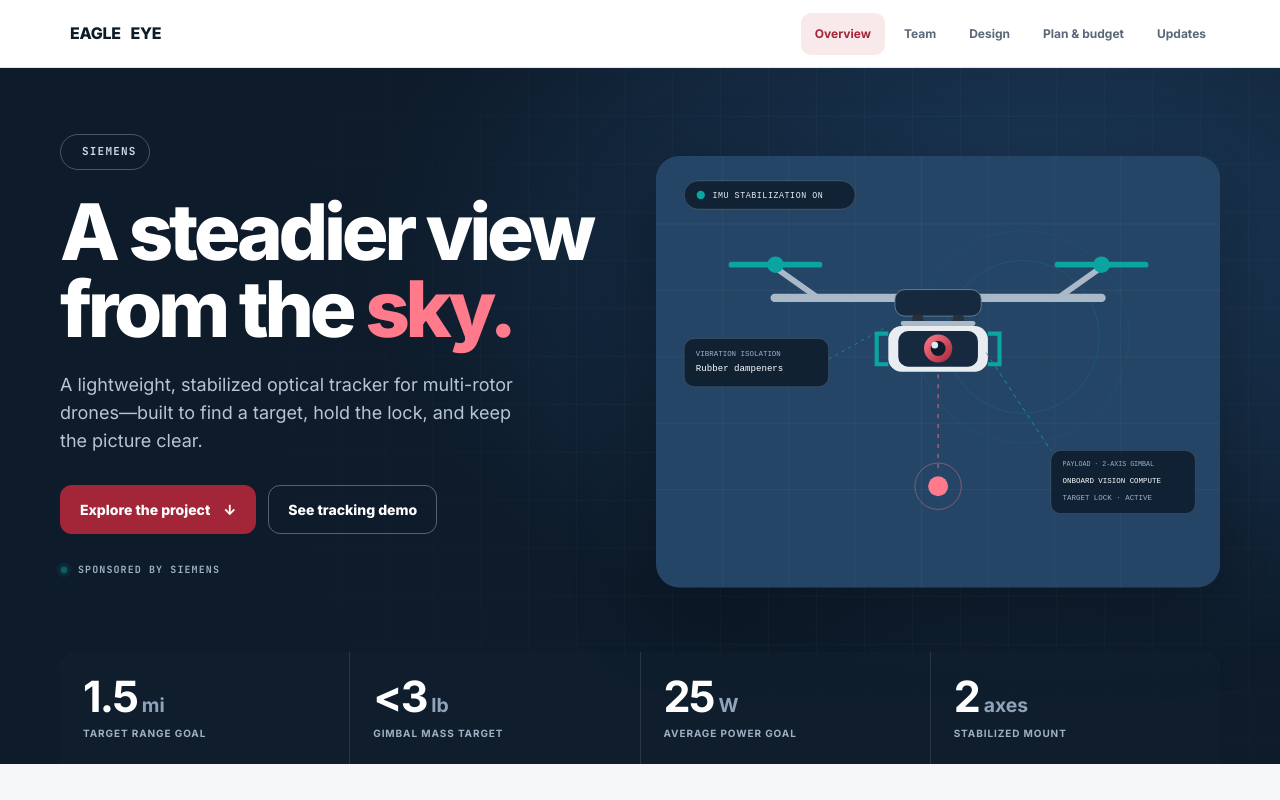
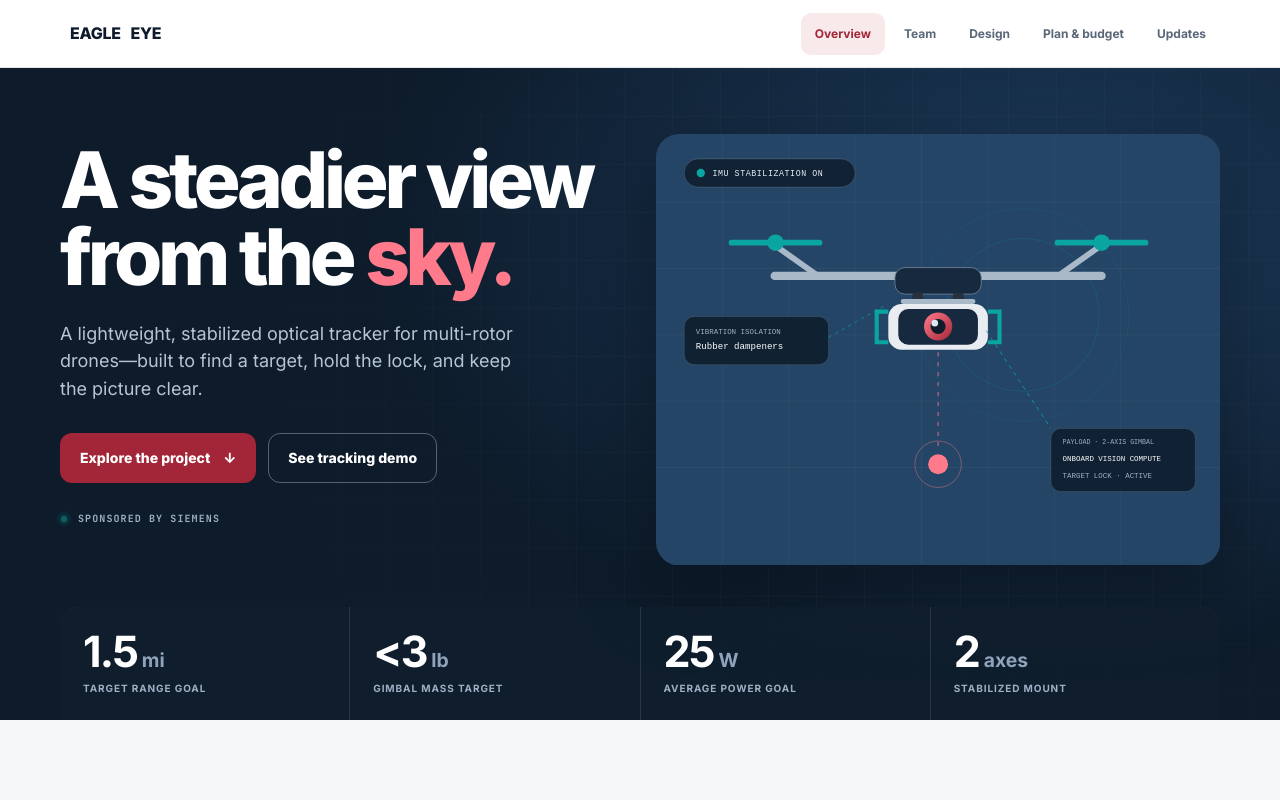
Before and after one commit to JustinGaj/senior-design-website, a Next.js app: page / in a window 1280 px wide. Shown: the top 800 px of the page. Built offline with nearby package versions, Linux system fonts and the light colour scheme.

Commit message:
Remove Siemens badge from overview hero

```diff
--- a/app/page.tsx
+++ b/app/page.tsx
@@ -105,7 +105,6 @@ const tabs: ProjectTab[] = [
       <header className="hero" id="home">
                 <div className="wrap hero-grid">
                   <div className="hero-copy">
-                    <div className="tag"><i /> SIEMENS</div>
                     <h1>A steadier view<br />from the <em>sky.</em></h1>
                     <p className="hero-lead">
                       A lightweight, stabilized optical tracker for multi-rotor drones—built to find a target,
```
